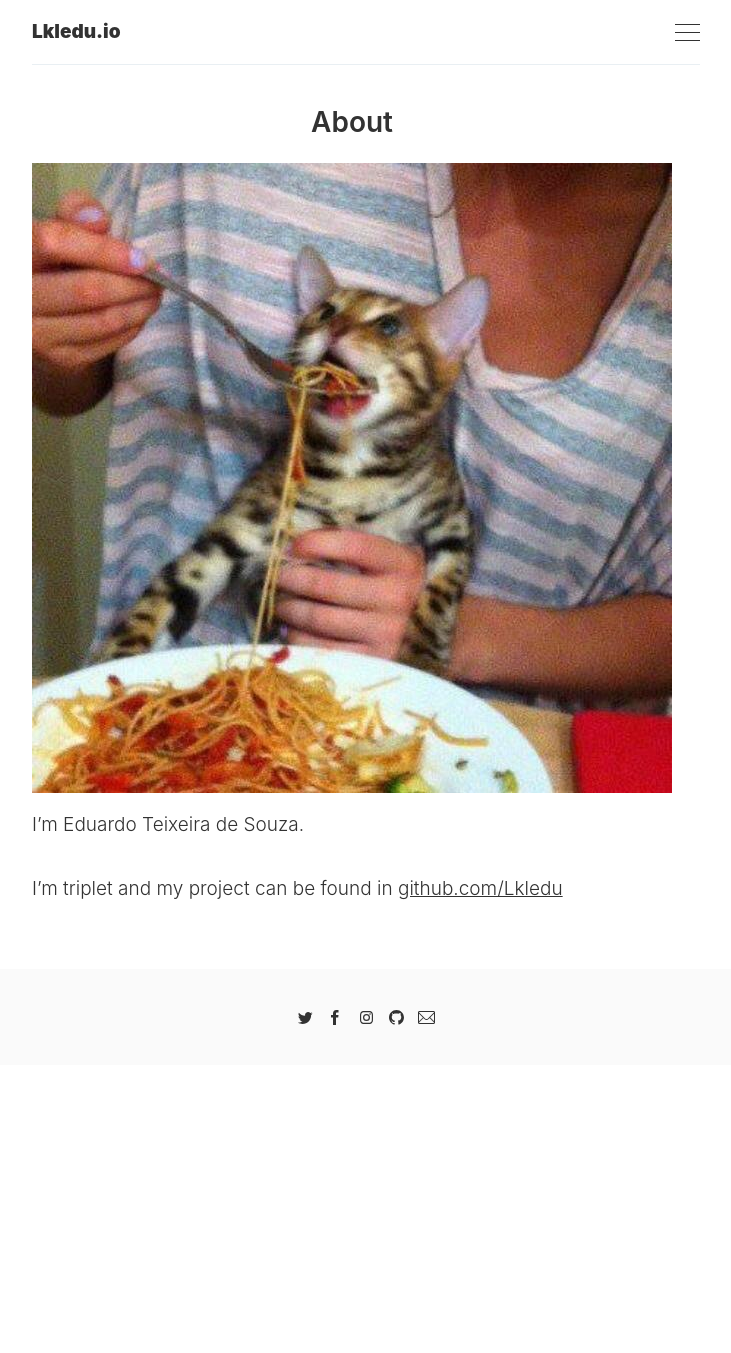
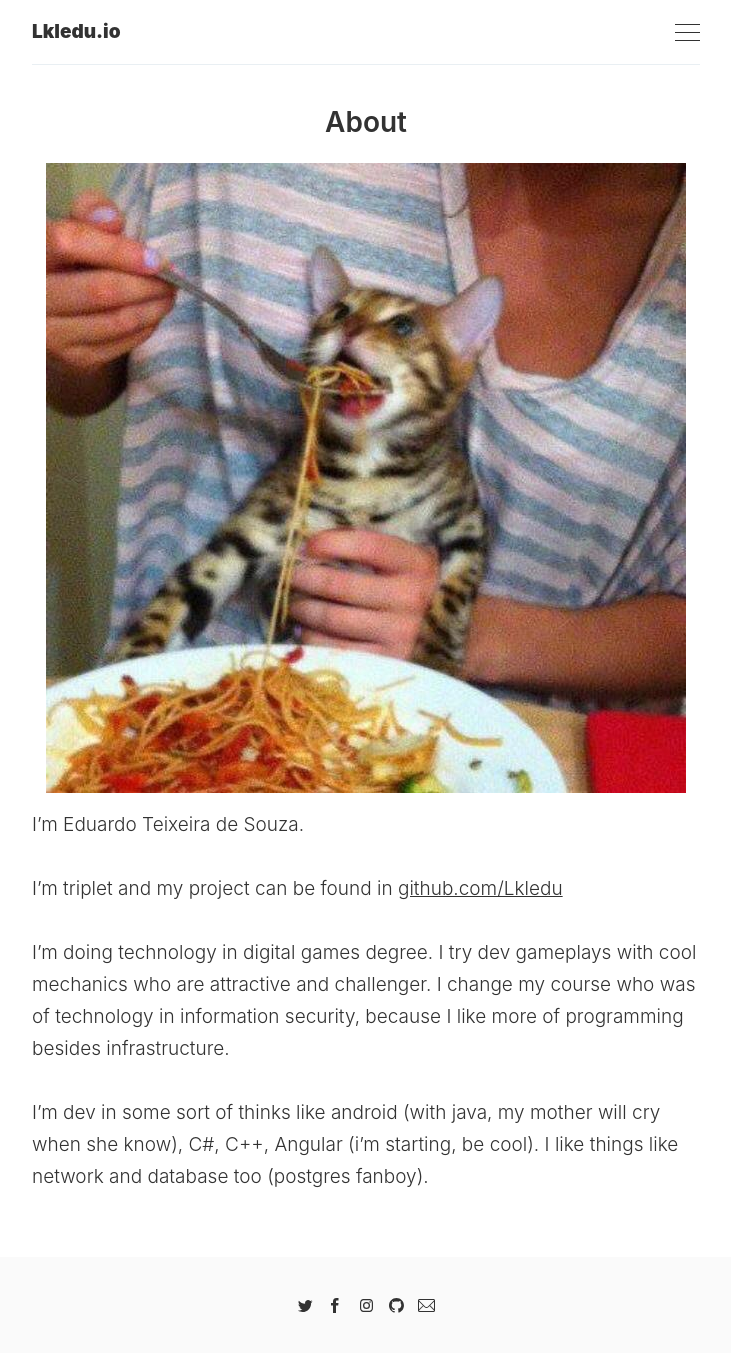
Before and after one commit to Lkledu/Lkledu.github.io, a Jekyll site: the page built from _pages/about.md, in a window 1280 px wide. Shown: the whole page, without its empty margins (274-1005 px from the left). Built offline with Jekyll 4.4.1, drawn with Linux system fonts in a browser that asks for light colours; before the commit the page ends 1065 px from its top, so only the background shows below that.

Commit message:
Updated '_pages/about.md' via CloudCannon

```diff
--- a/_pages/about.md
+++ b/_pages/about.md
@@ -7,3 +7,7 @@ image: /rmvd2sdn5t7y.jpg
 I'm Eduardo Teixeira de Souza.
 
 I'm triplet and my project can be found in [github.com/Lkledu](https://github.com/Lkledu){: target="_blank"}&nbsp;
+
+I'm doing technology in digital games degree. I try dev gameplays with cool mechanics who are attractive and challenger. I change my course who was of technology in information security, because I like more of programming besides infrastructure.
+
+I'm dev in some sort of thinks like android (with java, my mother will cry when she know), C\#, C++, Angular (i'm starting, be cool). I like things like network and database too (postgres fanboy).
```
